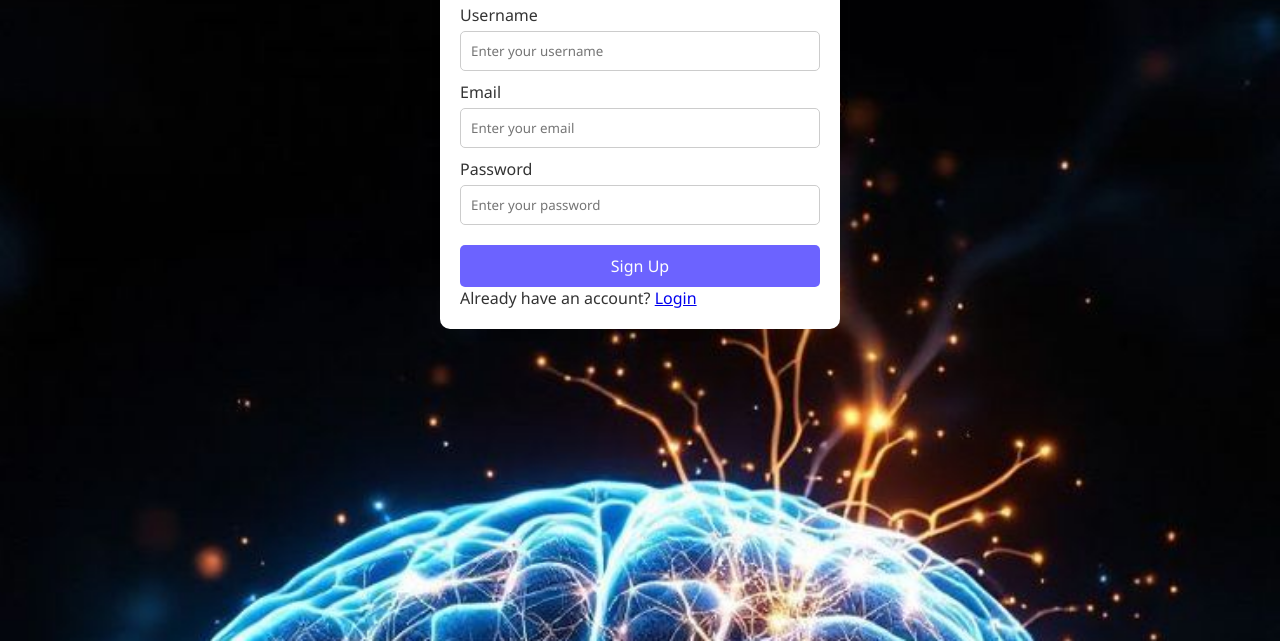
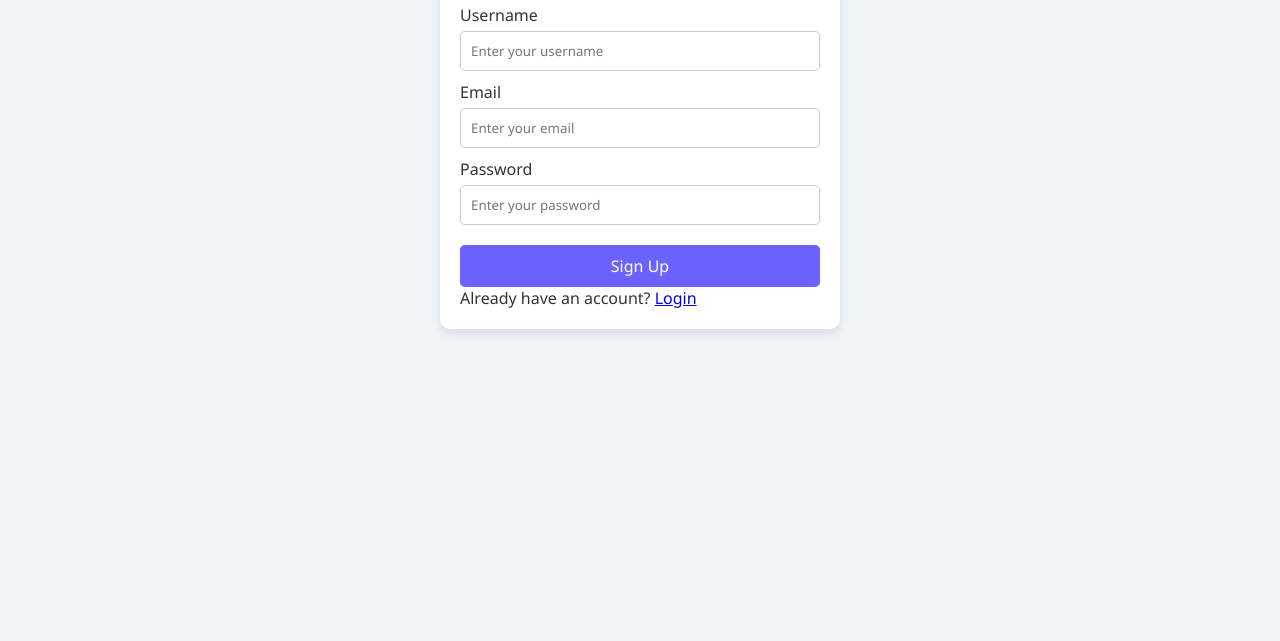
Before and after one commit to lauryn06/Annonymous_Mental_Health_System, a website: page index.html in a window 1280 px wide. Shown: the part 159-800 px from the top of the page. Drawn offline with Linux system fonts and the light colour scheme.

Commit message:
removed the background image

```diff
--- a/style.css
+++ b/style.css
@@ -20,9 +20,7 @@
 
 body {
     background-color: var(--background-color);
-    background-image: url(Brain\ Potential\ _\ Neuroscience.jpeg);
-    background-repeat: no-repeat;
-    background-size: cover;
+
     color: var(--text-color);
 }
 .resources-container {
```
